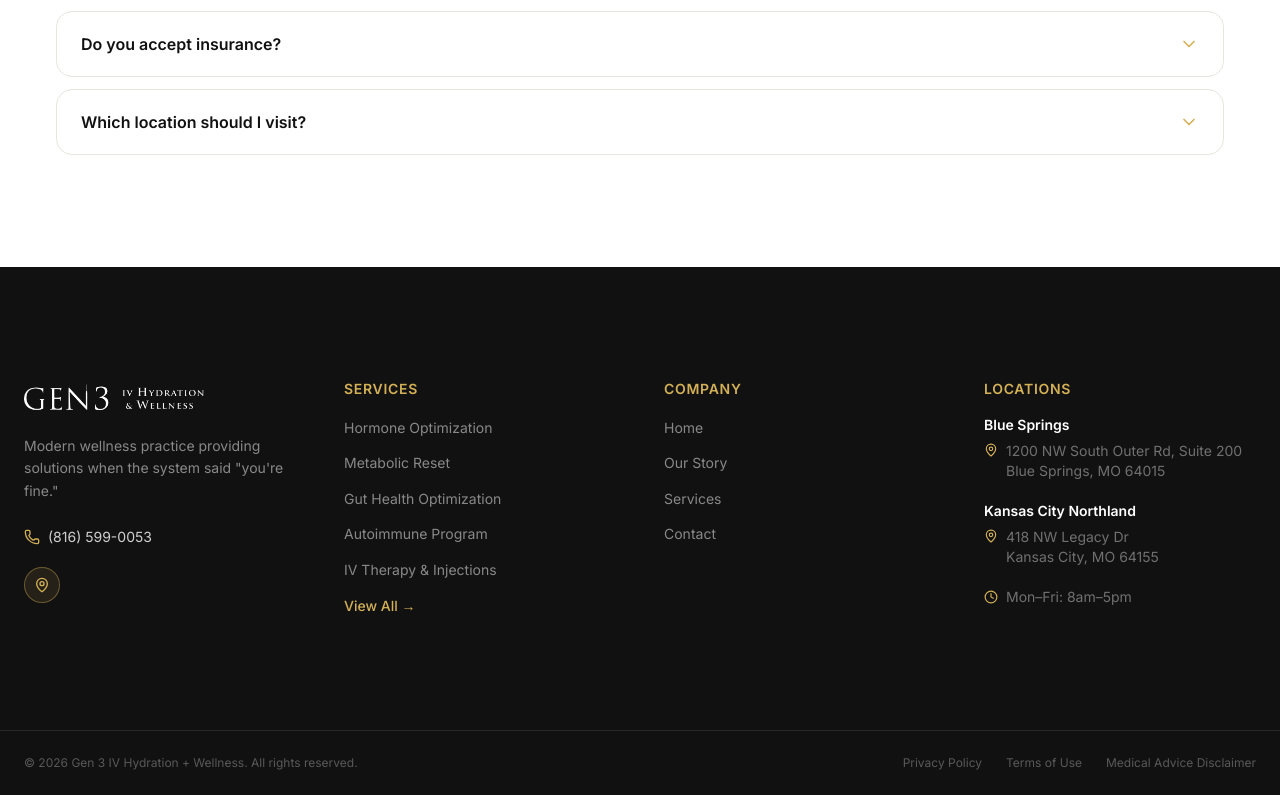
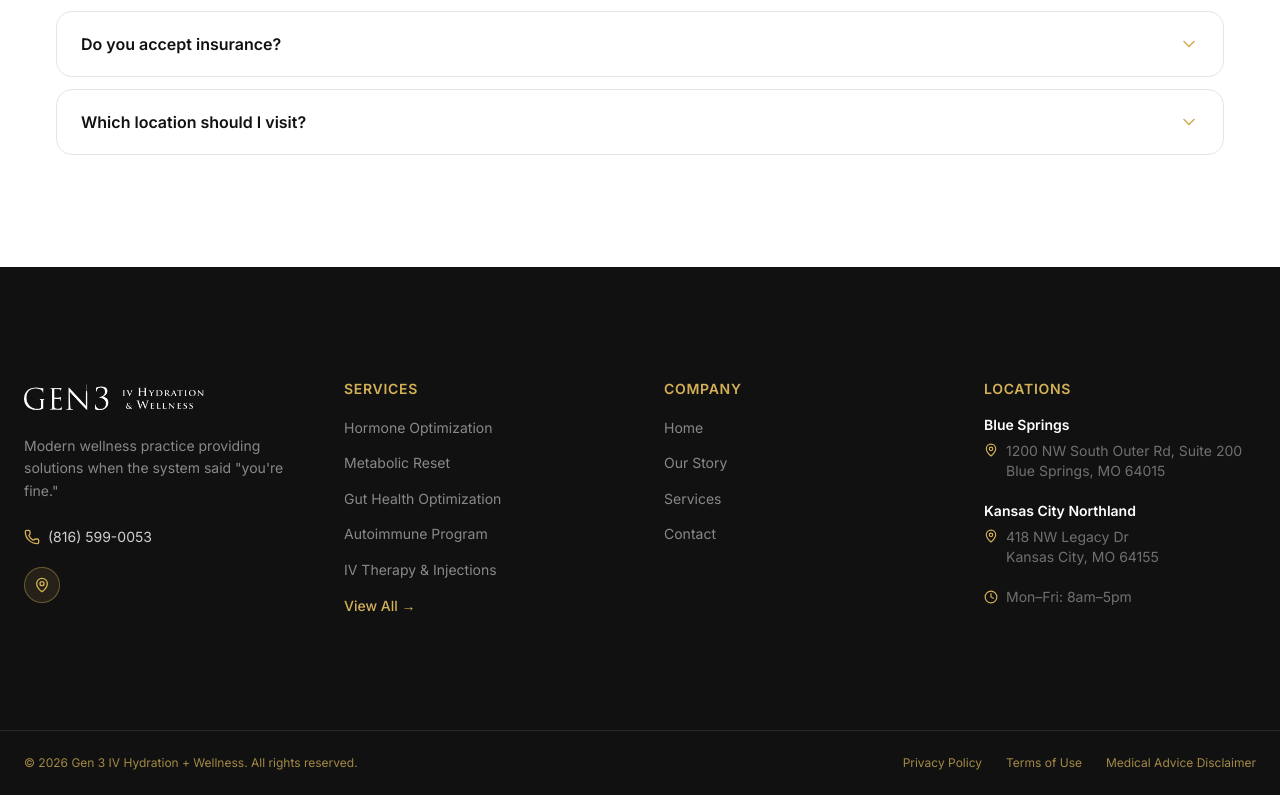
Before and after one commit to gmena82/Gen3, a Next.js app: page / in a window 1280 px wide. Shown: the part 5243-6038 px from the top of the page. Built offline with nearby package versions, Linux system fonts and the light colour scheme; a web font is replaced by a local one.

Commit message:
Style footer legal links in gold

```diff
--- a/components/footer.tsx
+++ b/components/footer.tsx
@@ -155,13 +155,13 @@ export function Footer() {
 
       {/* Bottom Bar */}
       <div className="border-t border-white/10">
-        <div className="container-custom flex flex-col sm:flex-row items-center justify-between gap-4 py-6 text-xs text-white/30">
+        <div className="container-custom flex flex-col sm:flex-row items-center justify-between gap-4 py-6 text-xs text-gen3-gold/75">
           <p>&copy; {new Date().getFullYear()} Gen 3 IV Hydration + Wellness. All rights reserved.</p>
           <div className="flex gap-6">
-            <Link href="/privacy" className="hover:text-white/50 transition-colors">
+            <Link href="/privacy" className="hover:text-gen3-gold-light transition-colors">
               Privacy Policy
             </Link>
-            <Link href="/terms" className="hover:text-white/50 transition-colors">
+            <Link href="/terms" className="hover:text-gen3-gold-light transition-colors">
               Terms of Use
             </Link>
             <span>Medical Advice Disclaimer</span>
```
